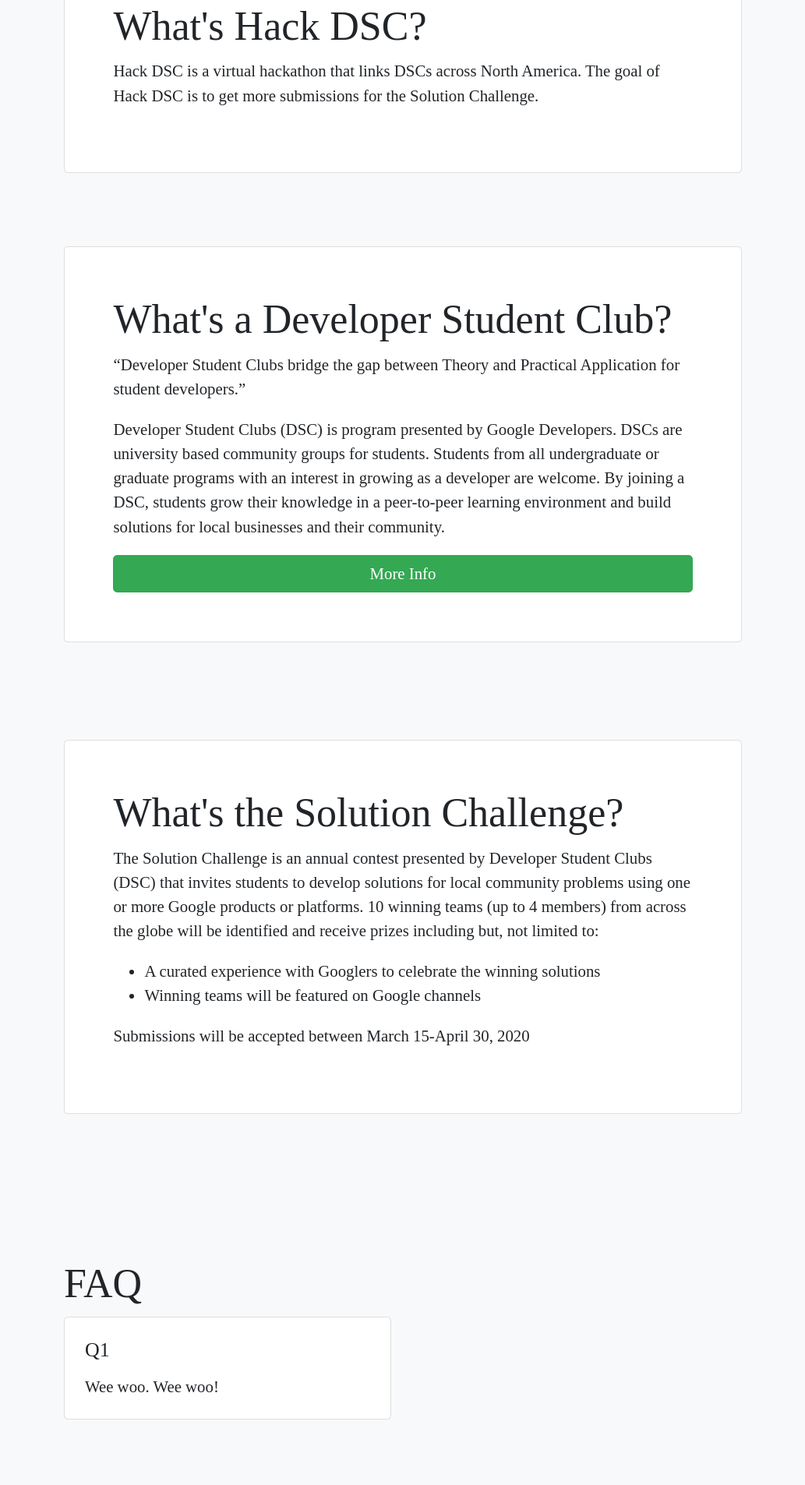
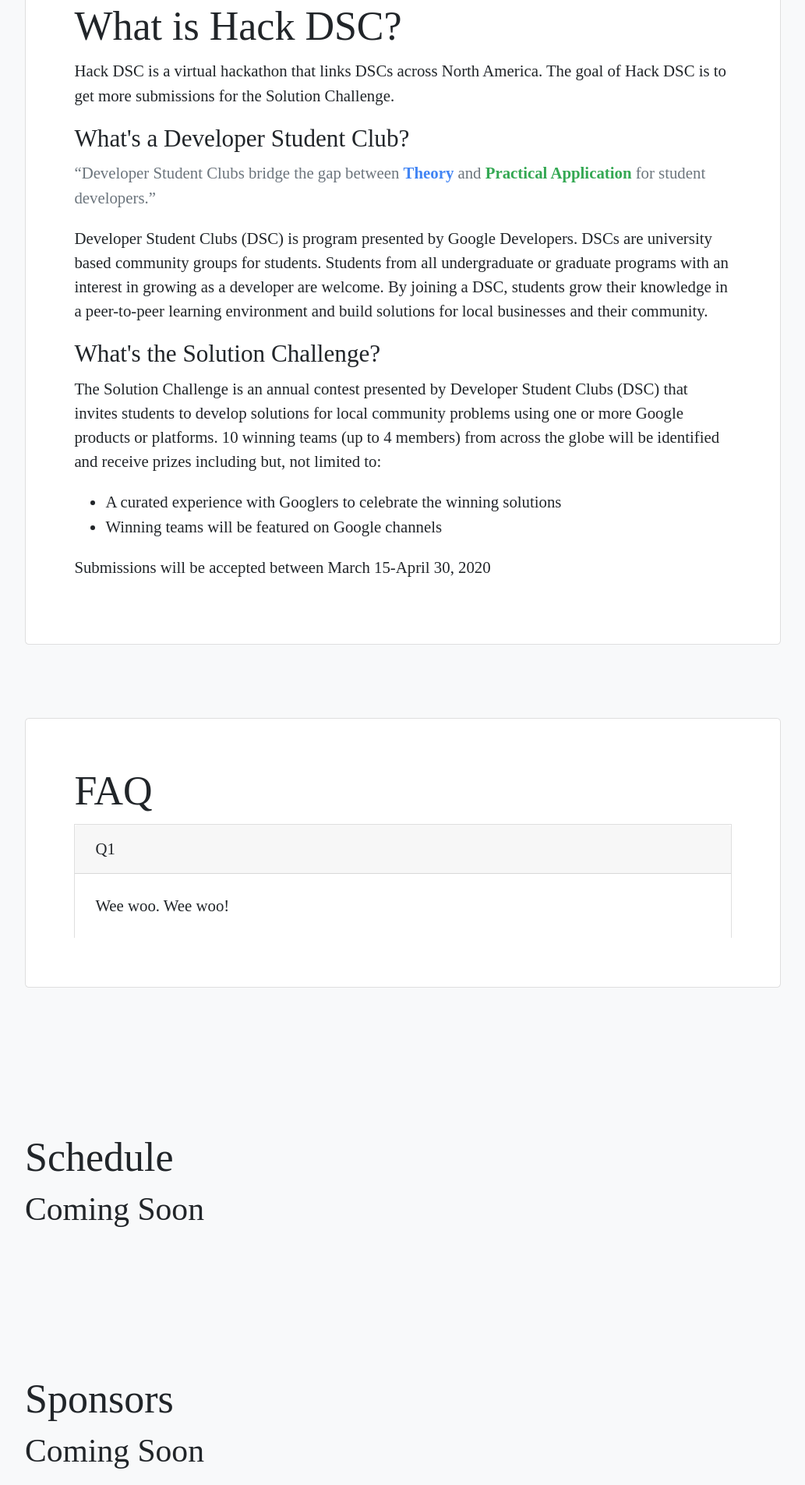
Before and after one commit to Hack-DSC/webapp, a plain HTML site: page public/index.html in a window 1280 px wide. Shown: the part 892-2797 px from the top of the page at 78% size, without its empty margins (123-1156 px from the left). Drawn offline with nearby package versions, Linux system fonts and the light colour scheme; some packages are replaced by stand-ins of ours; a web font is replaced by a local one.

Commit message:
More improvements

```diff
--- a/public/css/style.css
+++ b/public/css/style.css
@@ -8,7 +8,7 @@
 }
 
 .container {
-    max-width: 900px;
+    max-width: 1000px;
 }
 
 #landing .row {
@@ -32,6 +32,13 @@
     height: 100%;
 }
 
+.nav-link.active {
+    border-bottom: 2px solid var(--primary);
+}
+
+body {
+    position: relative;
+}
 
 footer {
     background-color: #303c42;
--- a/public/index.html
+++ b/public/index.html
@@ -22,7 +22,7 @@
     <script src="https://cdnjs.cloudflare.com/ajax/libs/font-awesome/5.13.0/js/all.min.js"></script>
     <link rel="stylesheet" href="/css/style.css">
   </head>
-  <body>
+  <body data-spy="scroll" data-target=".navbar" data-offset="50">
     <div id="app">
       <header>
         <nav class="navbar fixed-top navbar-expand-lg navbar-light bg-light ml-auto">
@@ -33,17 +33,17 @@
               <span class="navbar-toggler-icon"></span>
             </button>
 
-            <div class="collapse navbar-collapse" id="navbarSupportedContent">
-              <ul class="navbar-nav ml-auto">
+            <div class="collapse navbar-collapse">
+              <ul class="navbar-nav ml-auto" id="navbarSupportedContent">
                 <li class="nav-item">
                   <a class="nav-link" href="#whats-hack-dsc">What is Hack DSC?</a>
                 </li>
-                <li class="nav-item">
+                <!-- <li class="nav-item">
                   <a class="nav-link" href="#whats-a-dsc">What's a DSC?</a>
                 </li>
                 <li class="nav-item">
                   <a class="nav-link" href="#whats-the-solution-challenge">What's the Solution Challenge?</a>
-                </li>
+                </li> -->
                 <li class="nav-item">
                   <a class="nav-link" href="#faq">FAQ</a>
                 </li>
@@ -88,19 +88,29 @@
         <section id="whats-hack-dsc" class="p-4">
           <div class="container">
             <div class="card p-5">
-              <h1>What's Hack DSC?</h1>
+              <h1>What is Hack DSC?</h1>
               <p>Hack DSC is a virtual hackathon that links DSCs across North America.  The goal of Hack DSC is to get more submissions for the Solution Challenge.</p>
 
+              <h4>What's a Developer Student Club?</h4>
+              <p class="text-muted"><q>Developer Student Clubs bridge the gap between <strong class="text-primary">Theory</strong> and <strong class="text-success">Practical Application</strong> for student developers.</q></p>
+              <p>Developer Student Clubs (DSC) is program presented by Google Developers.  DSCs are university based community groups for students.  Students from all undergraduate or graduate programs with an interest in growing as a developer are welcome.  By joining a DSC, students grow their knowledge in a peer-to-peer learning environment and build solutions for local businesses and their community.</p>
+
+              <h4>What's the Solution Challenge?</h4>
+              <p>The Solution Challenge is an annual contest presented by Developer Student Clubs (DSC) that invites students to develop solutions for local community problems using one or more Google products or platforms.  10 winning teams (up to 4 members) from across the globe will be identified and receive prizes including but, not limited to:</p>
+              <ul>
+                <li>A curated experience with Googlers to celebrate the winning solutions</li>
+                <li>Winning teams will be featured on Google channels</li>
+              </ul>
+              <p>Submissions will be accepted between March 15-April 30, 2020</p>
             </div>
           </div>
         </section>
 
-        <section id="whats-a-dsc" class="p-5">
+        <!-- <section id="whats-a-dsc" class="p-5">
           <div class="container">
             <div class="card p-5">
               <h1>What's a Developer Student Club?</h1>
-              <p><q>Developer Student Clubs bridge the gap between Theory and Practical Application for student developers.</q></p>
-              <p>Developer Student Clubs (DSC) is program presented by Google Developers.  DSCs are university based community groups for students.  Students from all undergraduate or graduate programs with an interest in growing as a developer are welcome.  By joining a DSC, students grow their knowledge in a peer-to-peer learning environment and build solutions for local businesses and their community.</p>
+
               <a class="btn btn-success" target="_blank" href="https://developers.google.com/community/dsc">More Info</a>
             </div>
           </div>
@@ -117,20 +127,28 @@
               <p>Submissions will be accepted between March 15-April 30, 2020</p>
             </div>
           </div>
-        </section>
+        </section> -->
 
         <section id="faq" class="p-5">
           <div class="container mb-5">
-            <h1>FAQ</h1>
+            <div class="card p-5">
+              <h1>FAQ</h1>
+              <div class="accordion" id="accordionExample">
 
-            <div class="row">
-              <div v-for="({question, answer}) in faq" class="col-6">
-                <div class="card">
-                  <div class="card-body">
-                    <h5 class="card-title">{{ question }}</h5>
-                    <p class="card-text">{{ answer }}</p>
+                <div class="card" v-for="({question,answer}, index) in faq" :key="index">
+                  <div class="card-header" id="headingOne">
+                    <p class="mb-0" data-toggle="collapse" :data-target="'#collapse-' + index">
+                      {{ question }}
+                    </p>
+                  </div>
+
+                  <div :id="'collapse-' + index" class="collapse show" aria-labelledby="headingOne" data-parent="#accordionExample">
+                    <div class="card-body">
+                      {{ answer }}
+                    </div>
                   </div>
                 </div>
+
               </div>
             </div>
           </div>
--- a/public/js/particles.js
+++ b/public/js/particles.js
@@ -34,10 +34,10 @@
             }
         },
         "size": {
-            "value": 70,
-            "random": true,
+            "value": 50,
+            "random": false,
             "anim": {
-                "enable": true,
+                "enable": false,
                 "speed": 10,
                 "size_min": 20,
                 "sync": false
@@ -52,7 +52,7 @@
         },
         "move": {
             "enable": true,
-            "speed": 9,
+            "speed": 4,
             "direction": "none",
             "random": true,
             "straight": false,
```
